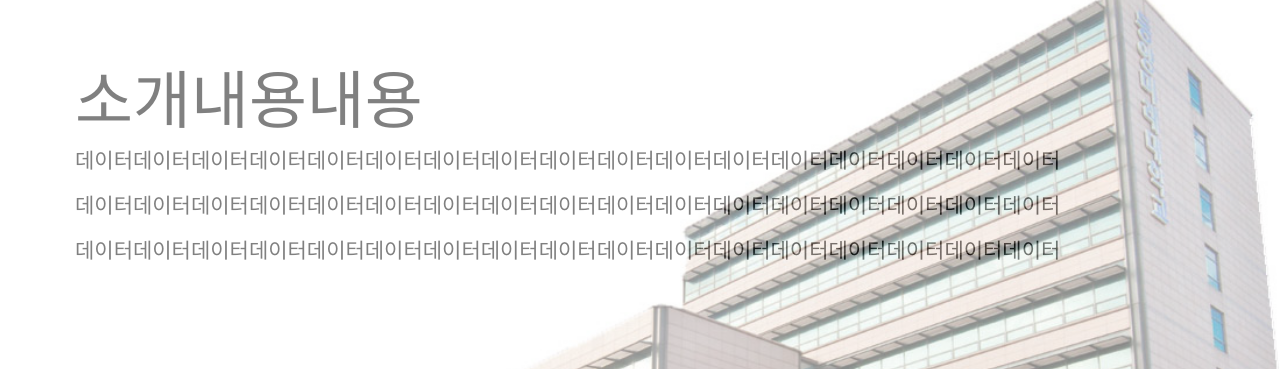
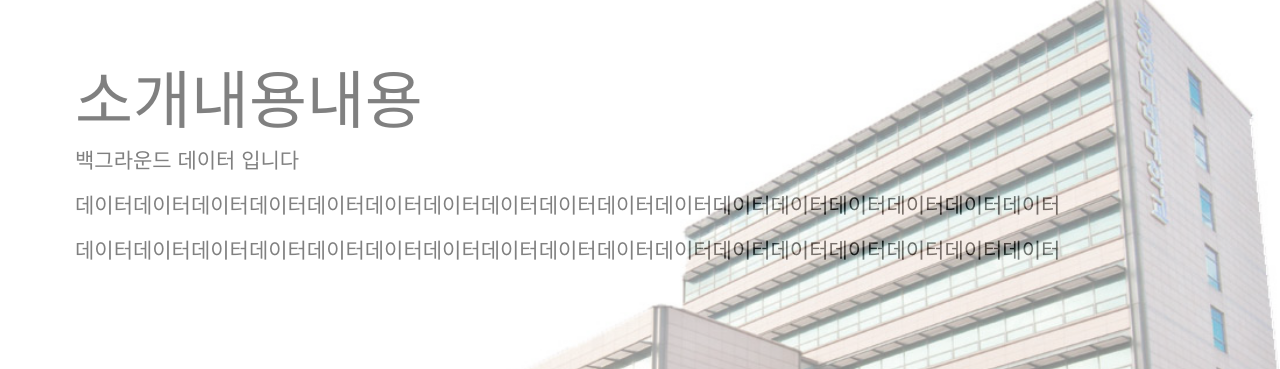
Before and after one commit to idhpaul/dongyangWEBproject, a Java web app: page / in a window 1280 px wide. Shown: the part 51-420 px from the top of the page. Run offline with Tomcat 11, a stand-in JSP engine, Linux system fonts and the light colour scheme; some libraries are stand-ins or nearby versions.

Commit message:
update README.md

```diff
--- a/index.jsp
+++ b/index.jsp
@@ -44,7 +44,7 @@
 		<div class="jumbotron">
 		  <h1 class="animated fadeIn Title slow">소개내용내용</h1>
 			  <div class="animated fadeIn conetent slower">
-			  <p>데이터데이터데이터데이터데이터데이터데이터데이터데이터데이터데이터데이터데이터데이터데이터데이터데이터</p>
+			  <p>백그라운드 데이터 입니다</p>
 			  <p>데이터데이터데이터데이터데이터데이터데이터데이터데이터데이터데이터데이터데이터데이터데이터데이터데이터</p>
 			  <p>데이터데이터데이터데이터데이터데이터데이터데이터데이터데이터데이터데이터데이터데이터데이터데이터데이터</p>
 			  </div>
```
